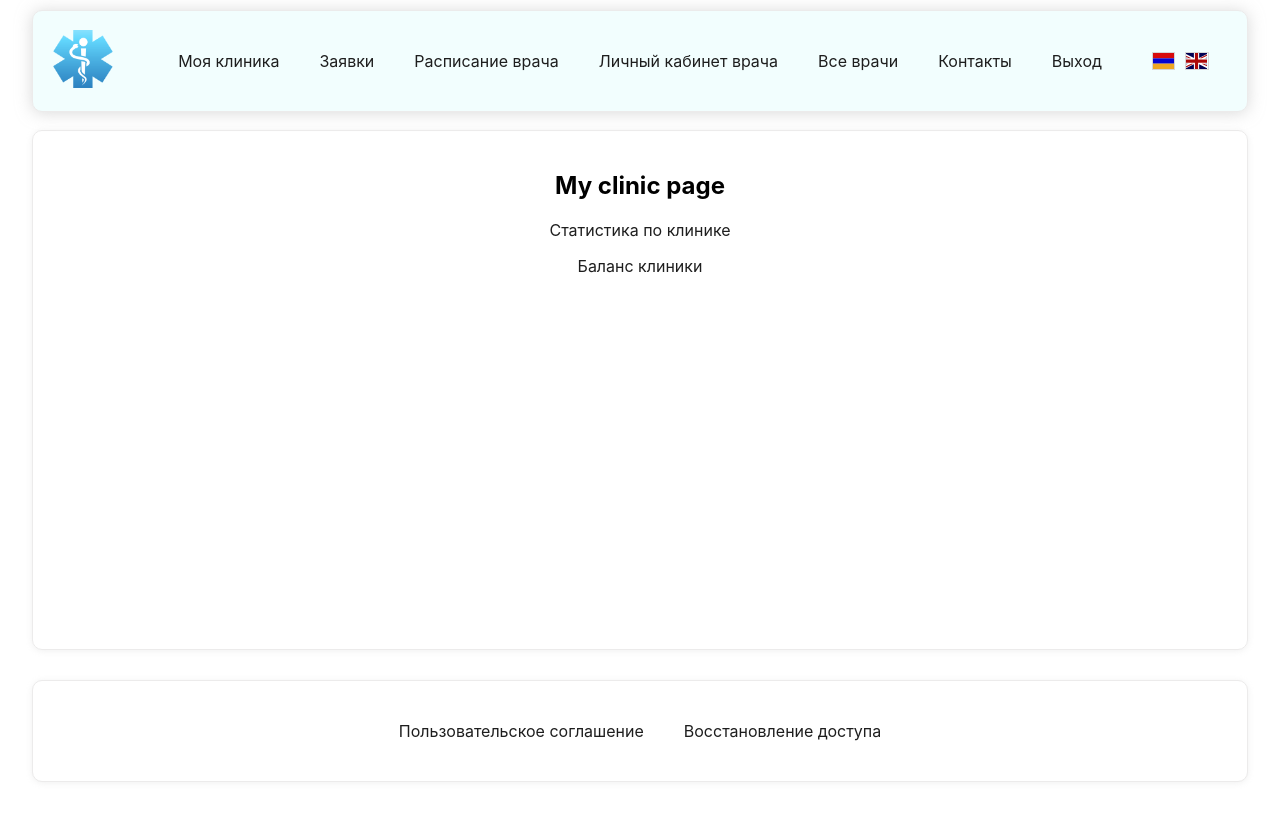
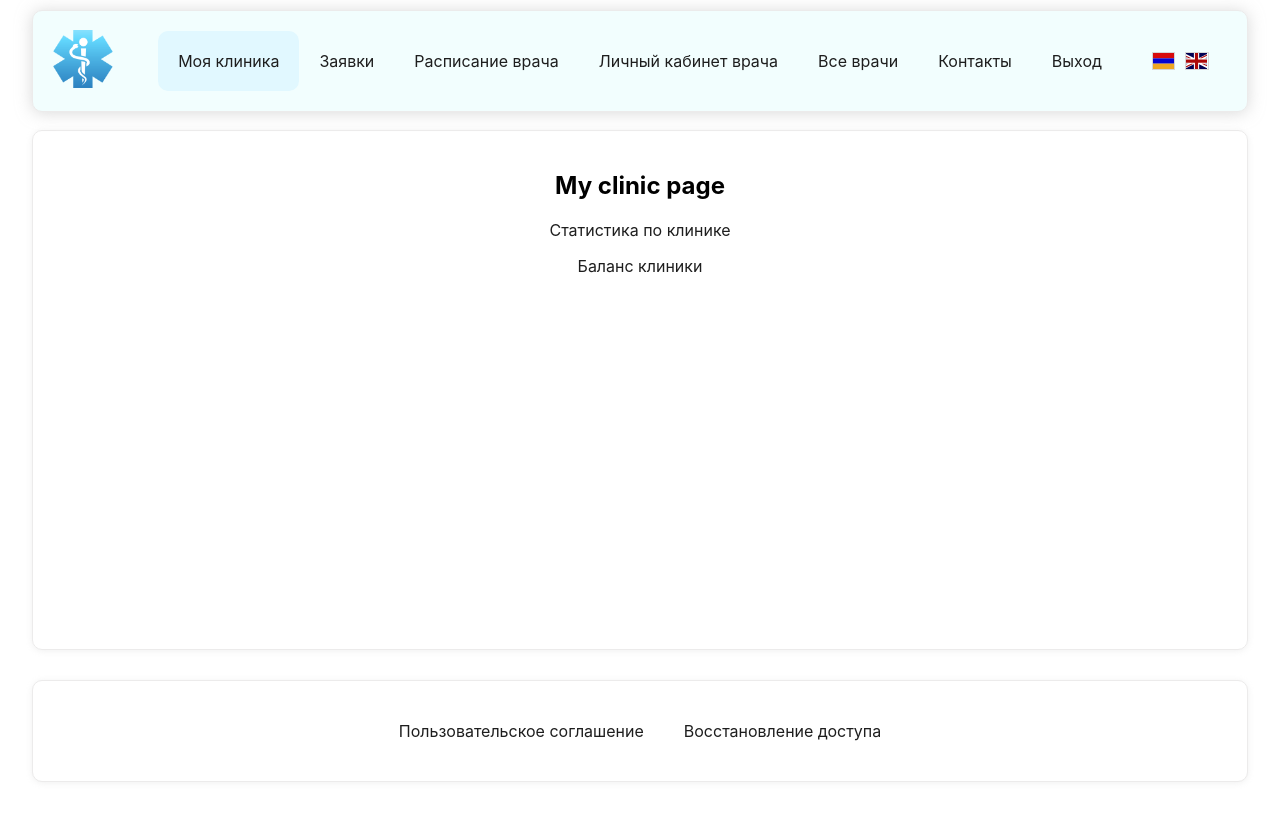
Before and after one commit to DocInfoAM/frontend, a React (Create React App) app in the folder clinics-app/: page /my-clinic in a window 1280 px wide. Built offline with nearby package versions, Linux system fonts and the light colour scheme.

Commit message:
add active class for nav links

```diff
--- a/clinics-app/src/components/Header/Navigation/Navigation.jsx
+++ b/clinics-app/src/components/Header/Navigation/Navigation.jsx
@@ -1,30 +1,30 @@
 import classes from "./Navigation.module.css";
-import { Link } from "react-router-dom";
+import { NavLink } from "react-router-dom";
 
 const Navigation = () => {
   return (
     <nav className={classes.nav}>
-      <Link to="/my-clinic" id="MyClinic">
+      <NavLink to="/my-clinic" id="MyClinic" className={({ isActive }) => (isActive ? classes.active : "")}>
         <div className={classes.item}>Моя клиника</div>
-      </Link>
-      <Link to="/claims" id="Claims">
+      </NavLink>
+      <NavLink to="/claims" id="Claims" className={({ isActive }) => (isActive ? classes.active : "")}>
         <div className={classes.item}>Заявки</div>
-      </Link>
-      <Link to="/schedule" id="Schedule">
+      </NavLink>
+      <NavLink to="/schedule" id="Schedule" className={({ isActive }) => (isActive ? classes.active : "")}>
         <div className={classes.item}>Расписание врача</div>
-      </Link>
-      <Link to="/personal-area" id="PersonalArea">
+      </NavLink>
+      <NavLink to="/personal-area" id="PersonalArea" className={({ isActive }) => (isActive ? classes.active : "")}>
         <div className={classes.item}>Личный кабинет врача</div>
-      </Link>
-      <Link to="/all-doctors" id="AllDoctors">
+      </NavLink>
+      <NavLink to="/all-doctors" id="AllDoctors" className={({ isActive }) => (isActive ? classes.active : "")}>
         <div className={classes.item}>Все врачи</div>
-      </Link>
-      <Link to="/contacts" id="Contacts">
+      </NavLink>
+      <NavLink to="/contacts" id="Contacts" className={({ isActive }) => (isActive ? classes.active : "")}>
         <div className={classes.item}>Контакты</div>
-      </Link>
-      <Link to="/sign-out" id="SignOut">
+      </NavLink>
+      <NavLink to="/sign-out" id="SignOut" className={({ isActive }) => (isActive ? classes.active : "")}>
         <div className={classes.item}>Выход</div>
-      </Link>
+      </NavLink>
     </nav>
   );
 };
--- a/clinics-app/src/components/Header/Navigation/Navigation.module.css
+++ b/clinics-app/src/components/Header/Navigation/Navigation.module.css
@@ -10,3 +10,8 @@
   padding: 20px;
   font-weight: 400;
 }
+
+.active{
+  background-color: #e1f8ff;
+  border-radius: 10px;
+}
```
Also changed, not shown: clinics-app/src/App.css (line endings or trailing spaces).
